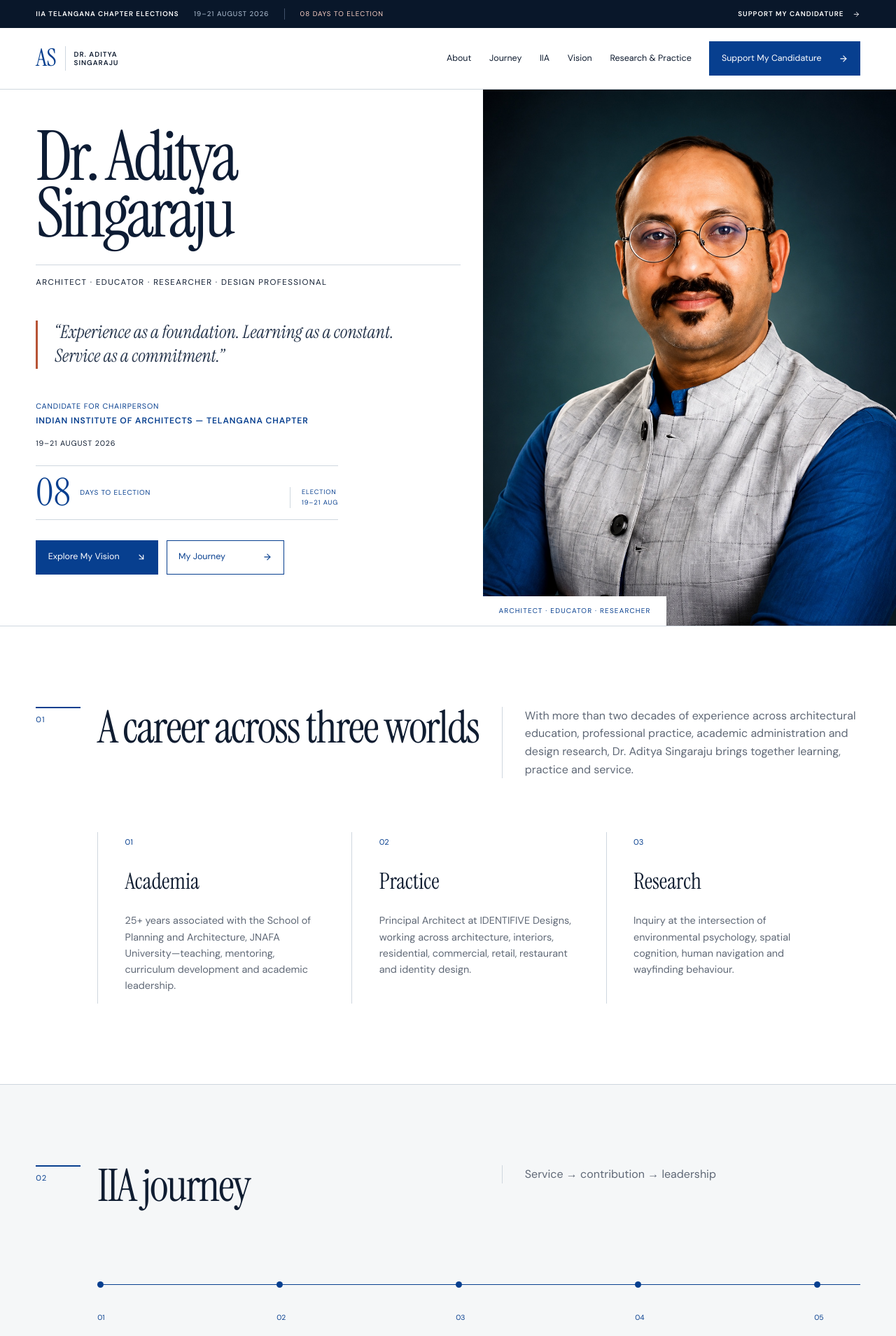
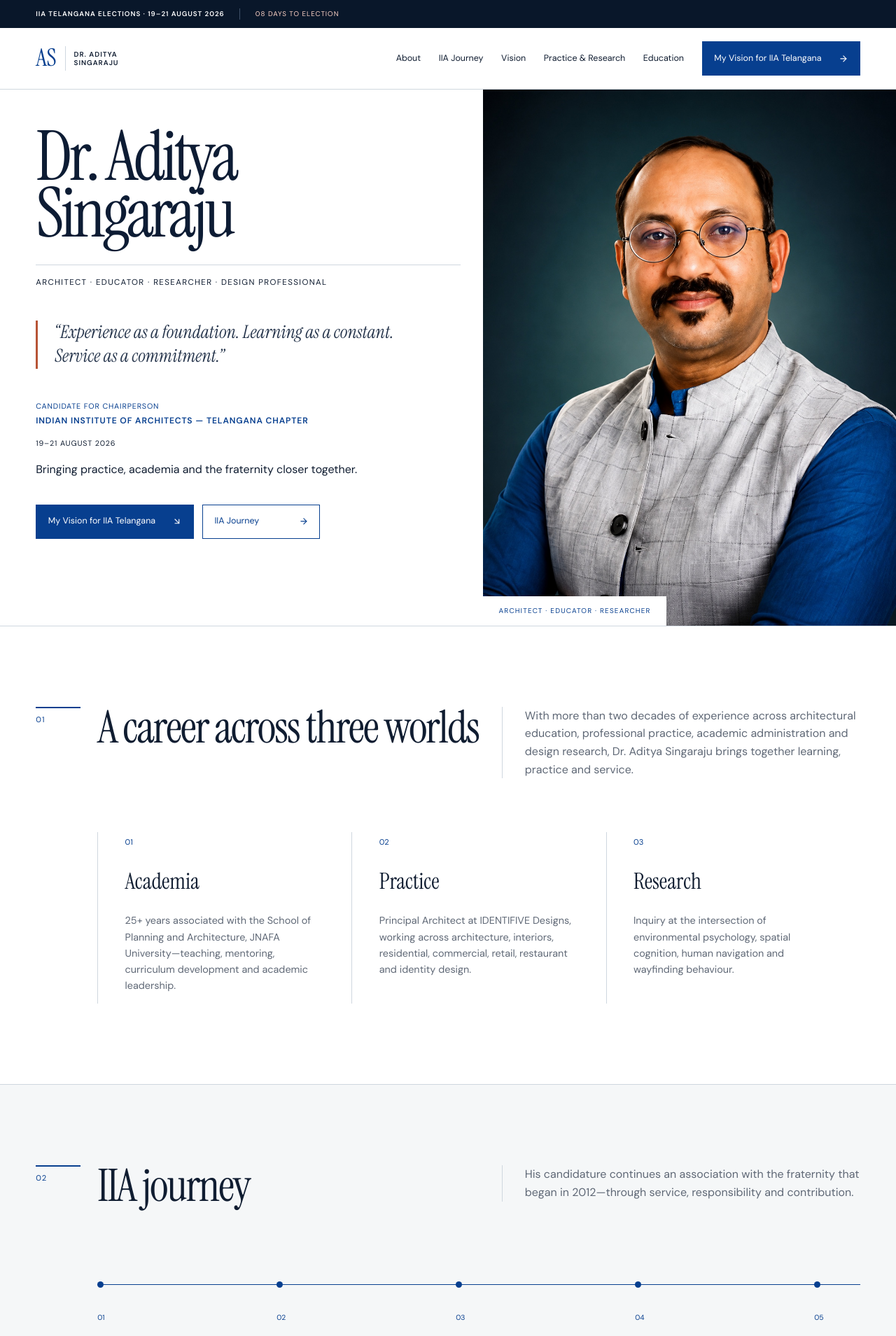
Before and after one commit to shivasricharan/adityasingaraju, a React (Vite) app: page / in a window 1280 px wide. Shown: the top 1909 px of the page at 70% size. Built offline with nearby package versions, Linux system fonts and the light colour scheme.

Commit message:
refactor: refine Aditya Singaraju IIA leadership experience

```diff
--- a/src/main.tsx
+++ b/src/main.tsx
@@ -8,16 +8,16 @@ import { commitmentGroups } from './data/commitments'
 import { research } from './data/research'
 import './styles.css'
 
-const nav = [['About','about'],['Journey','journey'],['IIA','iia'],['Vision','vision'],['Research & Practice','research']]
+const nav = [['About','about'],['IIA Journey','journey'],['Vision','vision'],['Practice & Research','research'],['Education','education']]
 
 function useElectionCountdown(){const calculate=React.useCallback(()=>{const now=Date.now(),start=new Date(siteConfig.electionStart).getTime(),end=new Date(siteConfig.electionEnd).getTime();if(now>end)return{value:'Complete',label:'Election period'};if(now>=start)return{value:'Voting open',label:'Until 21 August'};const distance=start-now;return{value:String(Math.max(0,Math.floor(distance/86400000))).padStart(2,'0'),label:'days to election'}},[]);const [countdown,setCountdown]=React.useState(calculate);React.useEffect(()=>{const id=window.setInterval(()=>setCountdown(calculate()),60000);return()=>window.clearInterval(id)},[calculate]);return countdown}
 
-function Header(){const [open,setOpen]=React.useState(false);const countdown=useElectionCountdown();return <><div className="electionBar"><a href="#vision"><strong>IIA Telangana Chapter Elections</strong><span>{siteConfig.electionDates}</span><em>{countdown.value} {countdown.label}</em><b>Support My Candidature <ArrowRight/></b></a></div><header className="header"><a className="brand" href="#top" aria-label="Dr. Aditya Singaraju, home"><span>AS</span><b>Dr. Aditya<br/>Singaraju</b></a><button className="menu" onClick={()=>setOpen(v=>!v)} aria-expanded={open} aria-label="Toggle menu">{open?<X/>:<Menu/>}</button><nav className={open?'open':''} aria-label="Primary navigation">{nav.map(([label,id])=><a key={id} href={'#'+id} onClick={()=>setOpen(false)}>{label}</a>)}<a className="navCta" href={siteConfig.electionMode?'#vision':'#research'}>{siteConfig.electionMode?'Support My Candidature':'Explore My Work'} <ArrowRight/></a></nav></header></>}
+function Header(){const [open,setOpen]=React.useState(false);const countdown=useElectionCountdown();return <>{siteConfig.electionMode?<div className="electionBar"><a href="#vision"><strong>IIA Telangana Elections · {siteConfig.electionDates}</strong><em>{countdown.value} {countdown.label}</em></a></div>:null}<header className={siteConfig.electionMode?'header':'header noElection'}><a className="brand" href="#top" aria-label="Dr. Aditya Singaraju, home"><span>AS</span><b>Dr. Aditya<br/>Singaraju</b></a><button className="menu" onClick={()=>setOpen(v=>!v)} aria-expanded={open} aria-label="Toggle menu">{open?<X/>:<Menu/>}</button><nav className={open?'open':''} aria-label="Primary navigation">{nav.map(([label,id])=><a key={id} href={'#'+id} onClick={()=>setOpen(false)}>{label}</a>)}<a className="navCta" href={siteConfig.electionMode?'#vision':'#research'}>{siteConfig.electionMode?'My Vision for IIA Telangana':'Explore My Work'} <ArrowRight/></a></nav></header></>}
 
 function SectionTitle({number,title,children}:{number:string,title:string,children?:React.ReactNode}){return <div className="sectionTitle reveal"><span>{number}</span><h2>{title}</h2>{children}</div>}
 
-function App(){const countdown=useElectionCountdown();return <><Header/><main id="top">
-  <section className="hero ruled" aria-labelledby="hero-title"><div className="heroCopy"><h1 id="hero-title">Dr. Aditya<br/>Singaraju</h1><p className="roles">{profile.roles}</p><blockquote>“{profile.statement}”</blockquote>{siteConfig.electionMode?<div className="candidature"><span>Candidate for Chairperson</span><strong>Indian Institute of Architects — Telangana Chapter</strong><em>{siteConfig.electionDates}</em><div className="heroCountdown"><b>{countdown.value}</b><span>{countdown.label}</span><i>Election<br/>19–21 Aug</i></div></div>:<p className="intro">{profile.bio}</p>}<div className="actions"><a className="primary" href="#vision">Explore My Vision <ArrowDownRight/></a><a className="secondary" href="#journey">My Journey <ArrowRight/></a></div></div><figure className="portrait"><img src="/aditya-singaraju.jpg" alt="Portrait of Dr. Aditya Singaraju" fetchPriority="high"/><figcaption>Architect · Educator · Researcher</figcaption></figure></section>
+function App(){return <><Header/><main id="top">
+  <section className="hero ruled" aria-labelledby="hero-title"><div className="heroCopy"><h1 id="hero-title">Dr. Aditya<br/>Singaraju</h1><p className="roles">{profile.roles}</p><blockquote>“{profile.statement}”</blockquote>{siteConfig.electionMode?<div className="candidature"><span>Candidate for Chairperson</span><strong>Indian Institute of Architects — Telangana Chapter</strong><em>{siteConfig.electionDates}</em></div>:<p className="intro">{profile.bio}</p>}<p className="bridge">Bringing practice, academia and the fraternity closer together.</p><div className="actions"><a className="primary" href="#vision">My Vision for IIA Telangana <ArrowDownRight/></a><a className="secondary" href="#journey">IIA Journey <ArrowRight/></a></div></div><figure className="portrait"><img src="/aditya-singaraju.jpg" width="1101" height="1429" alt="Portrait of Dr. Aditya Singaraju" fetchPriority="high"/><figcaption>Architect · Educator · Researcher</figcaption></figure></section>
 
   <section id="about" className="worlds"><SectionTitle number="01" title="A career across three worlds"><p>{profile.bio}</p></SectionTitle><div className="worldGrid">{[
     ['Academia','25+ years associated with the School of Planning and Architecture, JNAFA University—teaching, mentoring, curriculum development and academic leadership.'],
@@ -25,20 +25,25 @@ function App(){const countdown=useElectionCountdown();return <><Header/><main id
     ['Research','Inquiry at the intersection of environmental psychology, spatial cognition, human navigation and wayfinding behaviour.']
   ].map((x,i)=><article key={x[0]}><span>0{i+1}</span><h3>{x[0]}</h3><p>{x[1]}</p></article>)}</div></section>
 
-  <section id="journey" className="journey band"><SectionTitle number="02" title="IIA journey"><p>Service → contribution → leadership</p></SectionTitle><div className="timeline">{iiaJourney.map((m,i)=><article key={m.year}><div className="dot"/><span>{String(i+1).padStart(2,'0')}</span><h3>{m.year}</h3><p>{m.text}</p></article>)}</div></section>
+  <section id="journey" className="journey band"><SectionTitle number="02" title="IIA journey"><p>His candidature continues an association with the fraternity that began in 2012—through service, responsibility and contribution.</p></SectionTitle><div className="timeline">{iiaJourney.map((m,i)=><article key={m.year}><div className="dot"/><span>{String(i+1).padStart(2,'0')}</span><h3>{m.year}</h3><p>{m.text}</p></article>)}</div></section>
 
-  <section id="iia" className="stepping"><figure className="leadershipPortrait"><img src="/aditya-singaraju.jpg" alt="Dr. Aditya Singaraju" loading="lazy"/></figure><div><SectionTitle number="03" title="Why I am stepping forward"/><blockquote>Listen before leading.</blockquote><p>I believe leadership begins with attention—to members, to young architects, to academia and practice, and to voices across Telangana. I am stepping forward to help build a Chapter shaped by collaboration, inclusiveness, shared learning and collective growth.</p></div></section>
+  <section id="iia" className="stepping typographic"><div className="statementIndex" aria-hidden="true">03</div><div><SectionTitle number="03" title="Why I am stepping forward"/><blockquote>Listen before leading.</blockquote><p>I believe leadership begins with listening—to members, young architects, practitioners, educators and voices across Telangana.</p><p>My journey across practice, academia, research and IIA has shown me the value of bringing these communities closer. I am stepping forward to help build a Chapter that is more participative, connected, transparent and useful to every member.</p></div></section>
 
   <section id="vision" className="manifesto"><SectionTitle number="04" title="Ten commitments"><p>A considered framework for a stronger, more connected IIA Telangana.</p></SectionTitle><div className="commitmentGrid">{commitmentGroups.map((g,gi)=><article key={g.theme}><header><span>0{gi+1}</span><h3>{g.theme}</h3></header><ol start={commitmentGroups.slice(0,gi).reduce((n,x)=>n+x.items.length,1)}>{g.items.map(([t,d])=><li key={t}><h4>{t}</h4><p>{d}</p></li>)}</ol></article>)}</div></section>
 
   <section className="promise"><p>My promise to members</p>{['Listen before leading.','Collaborate before deciding.','Act with transparency.','Create opportunities.'].map((x,i)=><div key={x}><span>0{i+1}</span><h2>{x}</h2></div>)}</section>
 
-  <section id="research" className="professional"><SectionTitle number="05" title="Research & practice"/><div className="profGrid"><article><h3>Professional journey</h3><p>Dr. Singaraju’s work moves across architectural consultancy, interiors, academic leadership, teaching, thesis guidance, mentoring, product and identity design, lectures and conferences.</p><p>As Head, Department of Architecture from 2015–2017, and through academic committee and Board of Studies responsibilities, he has contributed to institutions as both educator and administrator.</p><p>He also mentors young architecture aspirants preparing for NATA and JEE B.Arch.</p></article><article><h3>Research & interests</h3><ul>{research.map(x=><li key={x}>{x}</li>)}</ul></article></div></section>
+  <section id="research" className="professional"><SectionTitle number="05" title="Practice & research"/><div className="professionalIndex">{[
+    ['Architecture & Practice','Principal Architect, IDENTIFIVE Designs','Architecture · Interiors · Residential · Commercial · Retail · Restaurant · Product · Identity'],
+    ['Academic Leadership','25+ years at JNAFA University','Head, Department of Architecture 2015–2017 · Teaching · Mentoring · Curriculum · Academic governance'],
+    ['Research','Environmental Psychology · Spatial Cognition · Wayfinding','Human navigation · Design education · Design thinking · Design communication'],
+    ['Mentoring','Architecture aptitude preparation','NATA · JEE B.Arch · Design thinking · Spatial reasoning']
+  ].map((item,i)=><article key={item[0]}><span>0{i+1}</span><div><h3>{item[0]}</h3><strong>{item[1]}</strong><p>{item[2]}</p></div></article>)}</div><div className="researchRail" aria-label="Research interests">{research.map(x=><span key={x}>{x}</span>)}</div></section>
 
-  <section className="education band"><SectionTitle number="06" title="Education"/><div className="educationLine">{profile.education.map(e=><article key={e.year}><span>{e.year}</span><h3>{e.degree}</h3><p>{e.institution}</p></article>)}</div><p className="phd">Ph.D. research focus: Environmental Psychology, spatial cognition, human navigation and wayfinding behaviour.</p></section>
+  <section id="education" className="education band"><SectionTitle number="06" title="Education"/><div className="educationLine">{profile.education.map(e=><article key={e.year}><span>{e.year}</span><h3>{e.degree}</h3><p>{e.institution}</p></article>)}</div><p className="phd">Ph.D. research focus: Environmental Psychology, spatial cognition, human navigation and wayfinding behaviour.</p></section>
 
-  {siteConfig.electionMode?<section className="newChapter"><p>A new chapter for IIA Telangana<br/><strong>Election · {siteConfig.electionDates}</strong></p><h2>Together, let us build a Chapter that is <em>inclusive, inspiring and accountable.</em></h2><a href="#vision">Support My Candidature <ArrowRight/></a></section>:null}
+  {siteConfig.electionMode?<section className="newChapter"><p>A new chapter for IIA Telangana<br/><strong>Election · {siteConfig.electionDates}</strong></p><div><h2>Together, let us build a Chapter that is <em>inclusive, inspiring and accountable.</em></h2><blockquote>With experience as my foundation, learning as my constant companion and service as my commitment, I seek the opportunity to continue serving our fraternity.</blockquote><p>Dr. Aditya Singaraju<br/>Candidate for Chairperson · IIA Telangana Chapter</p></div></section>:null}
 
-  </main>{siteConfig.electionMode?<a className="mobileElectionCta" href="#vision"><span><b>{countdown.value}</b> {countdown.label}</span><strong>Support My Candidature <ArrowRight/></strong></a>:null}<footer><a className="brand inverse" href="#top"><span>AS</span><b>Dr. Aditya<br/>Singaraju</b></a><p>{profile.roles}</p><p>© {new Date().getFullYear()} Dr. Aditya Singaraju</p></footer></>}
+  </main><footer><a className="brand inverse" href="#top"><span>AS</span><b>Dr. Aditya<br/>Singaraju</b></a><p>{profile.roles}</p><p>© {new Date().getFullYear()} Dr. Aditya Singaraju</p></footer></>}
 
 createRoot(document.getElementById('root')!).render(<React.StrictMode><App/></React.StrictMode>)
```
